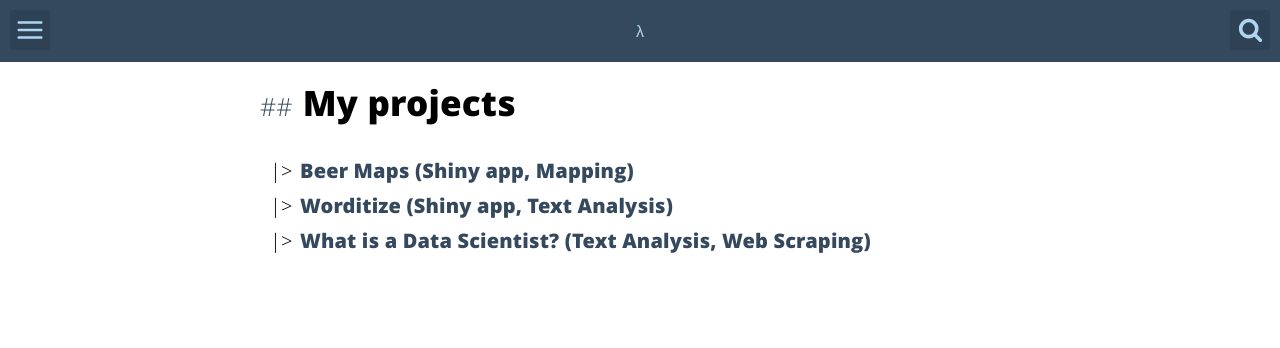
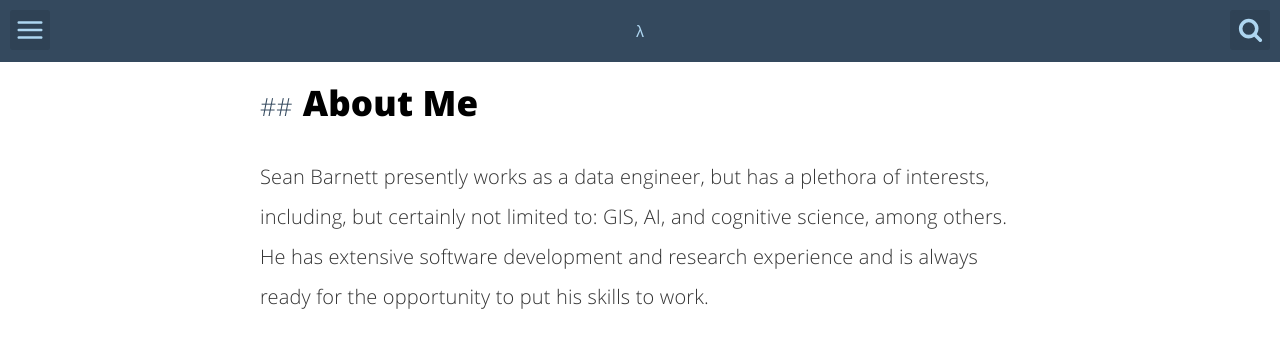
Before and after one commit to progdrum/progdrum.github.io, a Jekyll site: the page built from about.html, in a window 1280 px wide. Shown: the top 348 px of the page. Built offline with Jekyll 4.4.1, drawn with Linux system fonts in a browser that asks for light colours.

Commit message:
Update 'About Me'

```diff
--- a/about.html
+++ b/about.html
@@ -2,15 +2,18 @@
 layout: minimal
 title: "About me"
 permalink: /about/index.html
-description: "Code, GIS, and some other stuff Sean Barnett does."
+description: "Code, GIS, AI, and some other stuff Sean Barnett does."
 ---
 
-<h2>My projects</h2>
+<h2>About Me</h2>
+
+<!-- <img src="/../src/img/me_forest.jpg"> -->
 
 <div class="aboutme">
-	<ul class="recent">
-		{% for project in site.projects %}
-	    	<li><a href="{{ project.url}}"><h3 class="project-name" itemprop="name">{{ project.name }}</h3></a></li>
-	    {% endfor %}
-	</ul>
+	<p>
+		Sean Barnett presently works as a data engineer, but has a plethora of interests,
+		including, but certainly not limited to: GIS, AI, and cognitive science, among
+		others. He has extensive software development and research experience and is
+		always ready for the opportunity to put his skills to work.
+	</p>
 </div>
--- a/index.html
+++ b/index.html
@@ -1,3 +1,7 @@
 ---
 layout: default
 ---
+
+<footer>
+  Design modified from <a href="https://github.com/victorvoid/space-jekyll-template">Space Jekyll Theme</a>
+</footer>
```
